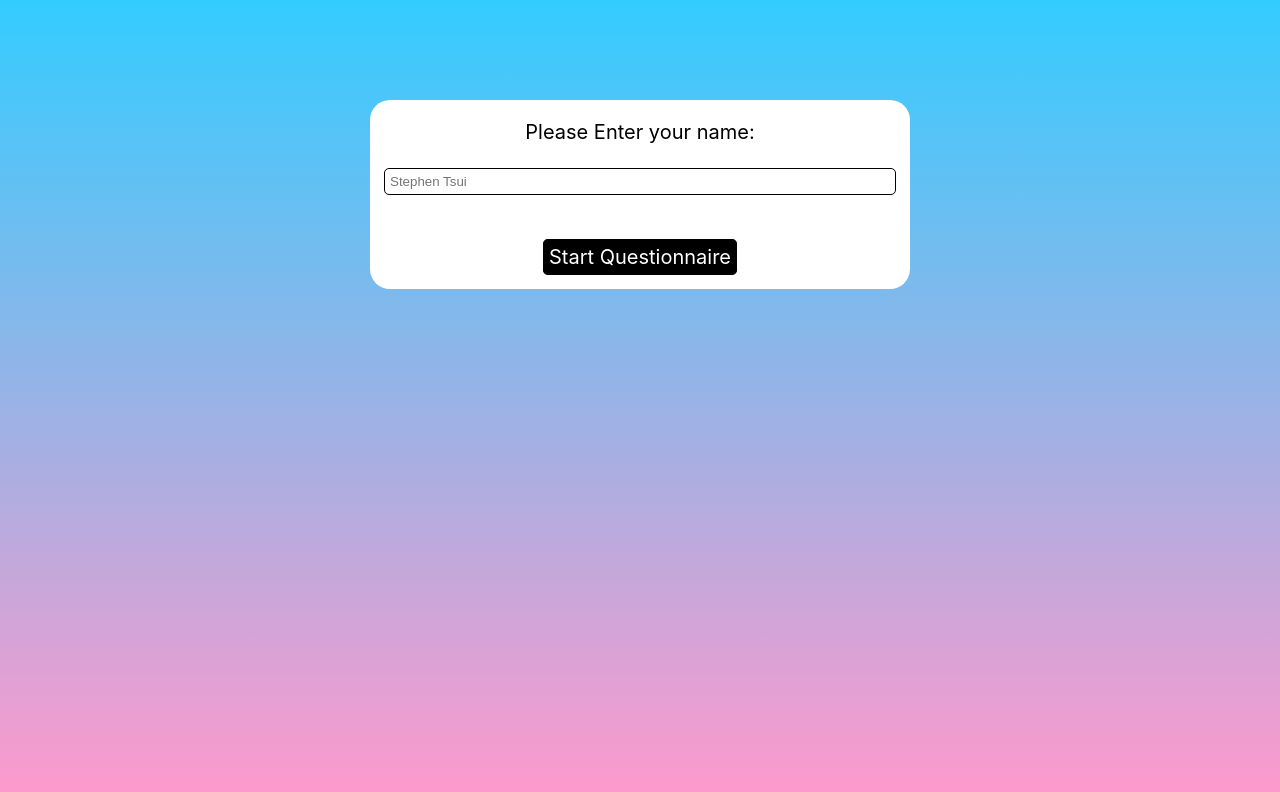
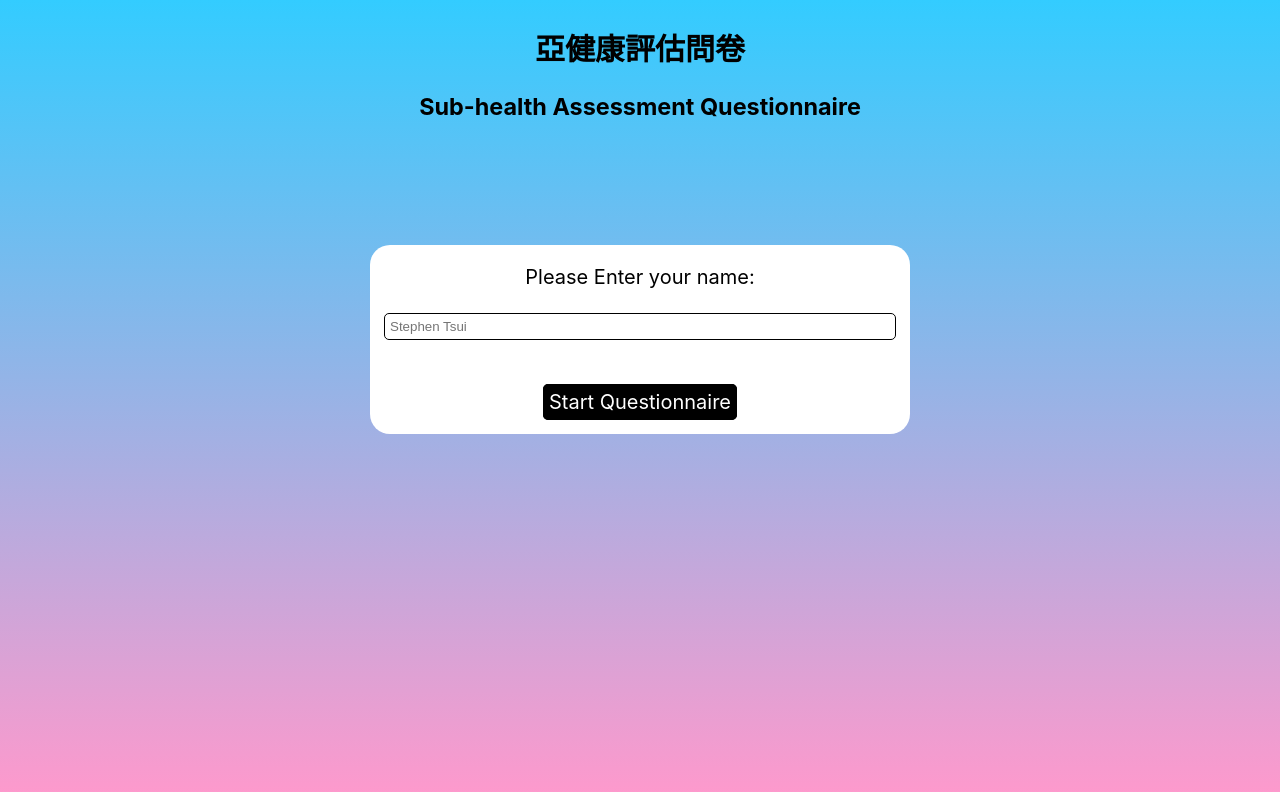
Before and after one commit to nutrition-survey/survey, a React (Create React App) app: page / in a window 1280 px wide. Shown: the top 792 px of the page. Built offline with nearby package versions, Linux system fonts and the light colour scheme.

Commit message:
add questionaire title

```diff
--- a/src/App.js
+++ b/src/App.js
@@ -10,7 +10,11 @@ function App() {
   const [name, setName] = useState("")
 
   return (
-    <div className="App" style={{fontSize:"20px", display:"flex", justifyContent:"center", alignItems:"center"}}>
+    <div className="App" style={{fontSize:"20px", display:"flex", flexDirection:"column", justifyContent:"center", alignItems:"center"}}>
+      <div style={{display:"flex", flexDirection: "column", justifyContent: "center", alignItems:"center"}}>
+        <h2 style={{marginBottom: "0"}}>亞健康評估問卷</h2>
+        <h3>Sub-health Assessment Questionnaire</h3>
+      </div>
 
         <div style={{width:"50%", marginTop:"100px", backgroundColor: "white", padding: "20px", borderRadius: "20px", display:"flex", flexDirection: "column", justifyContent: "center", alignItems: "center", maxWidth: "500px"}}>
           <label>Please Enter your name:</label> <br></br>
```
